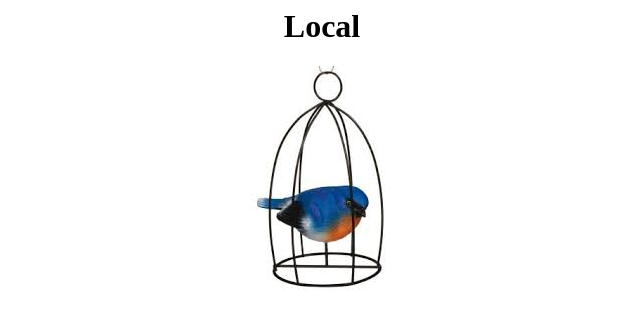
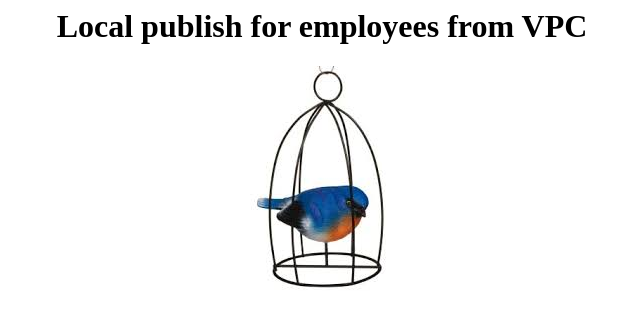
Before and after one commit to awsdevopsteam/route-53, a plain HTML site: page local/index.html in a window 1280 px wide. Shown: the whole page, without its empty margins (318-958 px from the left). Drawn offline with Linux system fonts and the light colour scheme.

Commit message:
Update index.html

```diff
--- a/local/index.html
+++ b/local/index.html
@@ -3,7 +3,7 @@
 		<title> Local </title>
 	</head>
 	<body>
-		<center><h1> Local</h1><center>
+		<center><h1> Local publish for  employees from VPC</h1><center>
 		<center><img src="Local.jpg" alt="Local is safe, but not free"</center>
 	</body>
 </html
```
